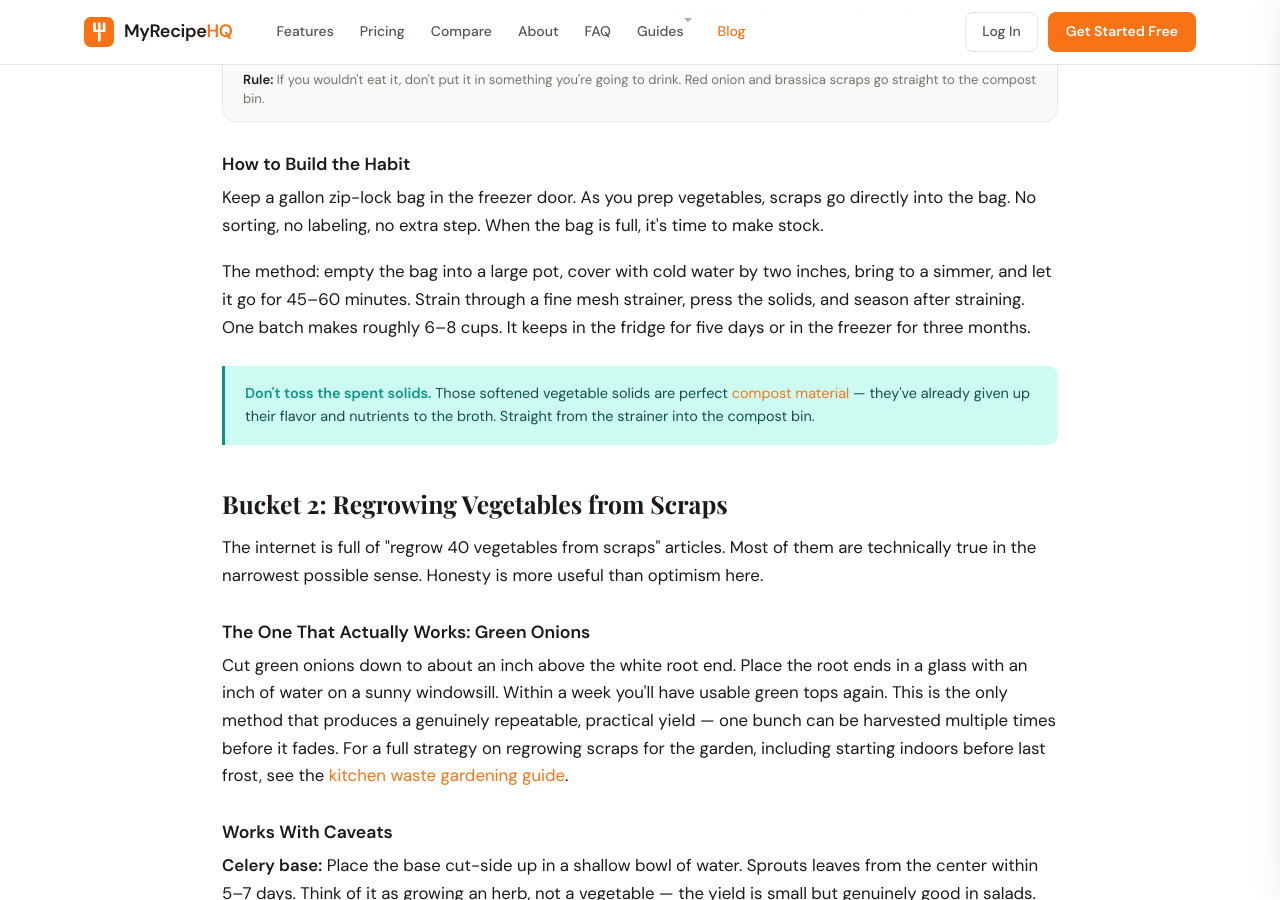
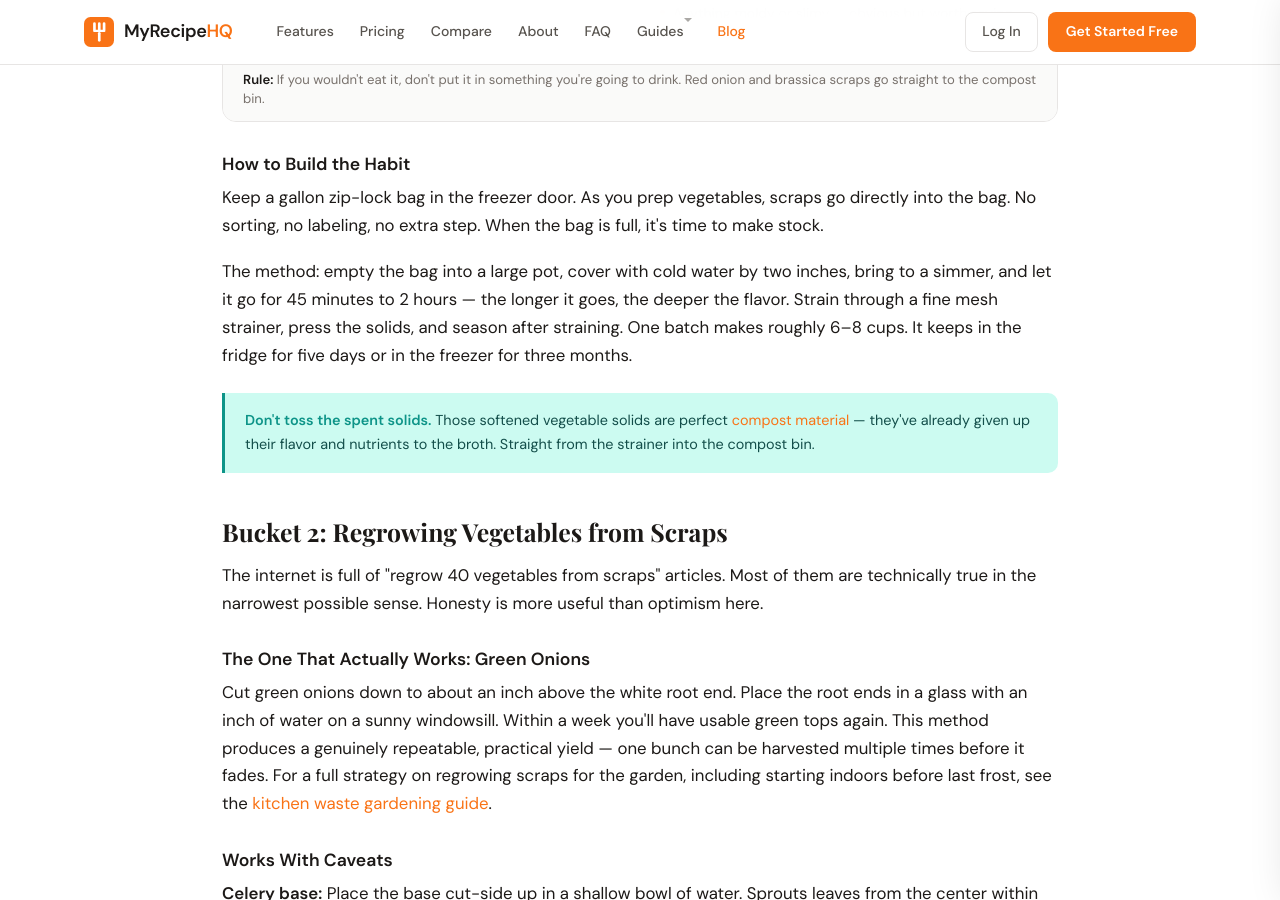
Before and after one commit to bgerlach463/recipehq-site, a Jekyll site: the page built from _posts/2026-03-28-what-to-do-with-veggie-scraps.html, in a window 1280 px wide and 900 px high, scrolled down 2948 px. Built offline with Jekyll 4.4.1, drawn with Linux system fonts in a browser that asks for light colours.

Commit message:
Update stock simmer time and soften green onion regrow claim
Co-Authored-By: Claude Opus 4.6 (1M context) <noreply@anthropic.com>

```diff
--- a/_posts/2026-03-28-what-to-do-with-veggie-scraps.html
+++ b/_posts/2026-03-28-what-to-do-with-veggie-scraps.html
@@ -425,7 +425,7 @@ head_extra: |
 
   <p>Keep a gallon zip-lock bag in the freezer door. As you prep vegetables, scraps go directly into the bag. No sorting, no labeling, no extra step. When the bag is full, it's time to make stock.</p>
 
-  <p>The method: empty the bag into a large pot, cover with cold water by two inches, bring to a simmer, and let it go for 45&ndash;60 minutes. Strain through a fine mesh strainer, press the solids, and season after straining. One batch makes roughly 6&ndash;8 cups. It keeps in the fridge for five days or in the freezer for three months.</p>
+  <p>The method: empty the bag into a large pot, cover with cold water by two inches, bring to a simmer, and let it go for 45 minutes to 2 hours &mdash; the longer it goes, the deeper the flavor. Strain through a fine mesh strainer, press the solids, and season after straining. One batch makes roughly 6&ndash;8 cups. It keeps in the fridge for five days or in the freezer for three months.</p>
 
   <div class="tip-box">
     <p><strong>Don't toss the spent solids.</strong> Those softened vegetable solids are perfect <a href="/blog/compost-using-kitchen-waste/">compost material</a> &mdash; they've already given up their flavor and nutrients to the broth. Straight from the strainer into the compost bin.</p>
@@ -437,7 +437,7 @@ head_extra: |
 
   <h3>The One That Actually Works: Green Onions</h3>
 
-  <p>Cut green onions down to about an inch above the white root end. Place the root ends in a glass with an inch of water on a sunny windowsill. Within a week you'll have usable green tops again. This is the only method that produces a genuinely repeatable, practical yield &mdash; one bunch can be harvested multiple times before it fades. For a full strategy on regrowing scraps for the garden, including starting indoors before last frost, see the <a href="/blog/kitchen-waste-gardening/">kitchen waste gardening guide</a>.</p>
+  <p>Cut green onions down to about an inch above the white root end. Place the root ends in a glass with an inch of water on a sunny windowsill. Within a week you'll have usable green tops again. This method produces a genuinely repeatable, practical yield &mdash; one bunch can be harvested multiple times before it fades. For a full strategy on regrowing scraps for the garden, including starting indoors before last frost, see the <a href="/blog/kitchen-waste-gardening/">kitchen waste gardening guide</a>.</p>
 
   <h3>Works With Caveats</h3>
 
```
